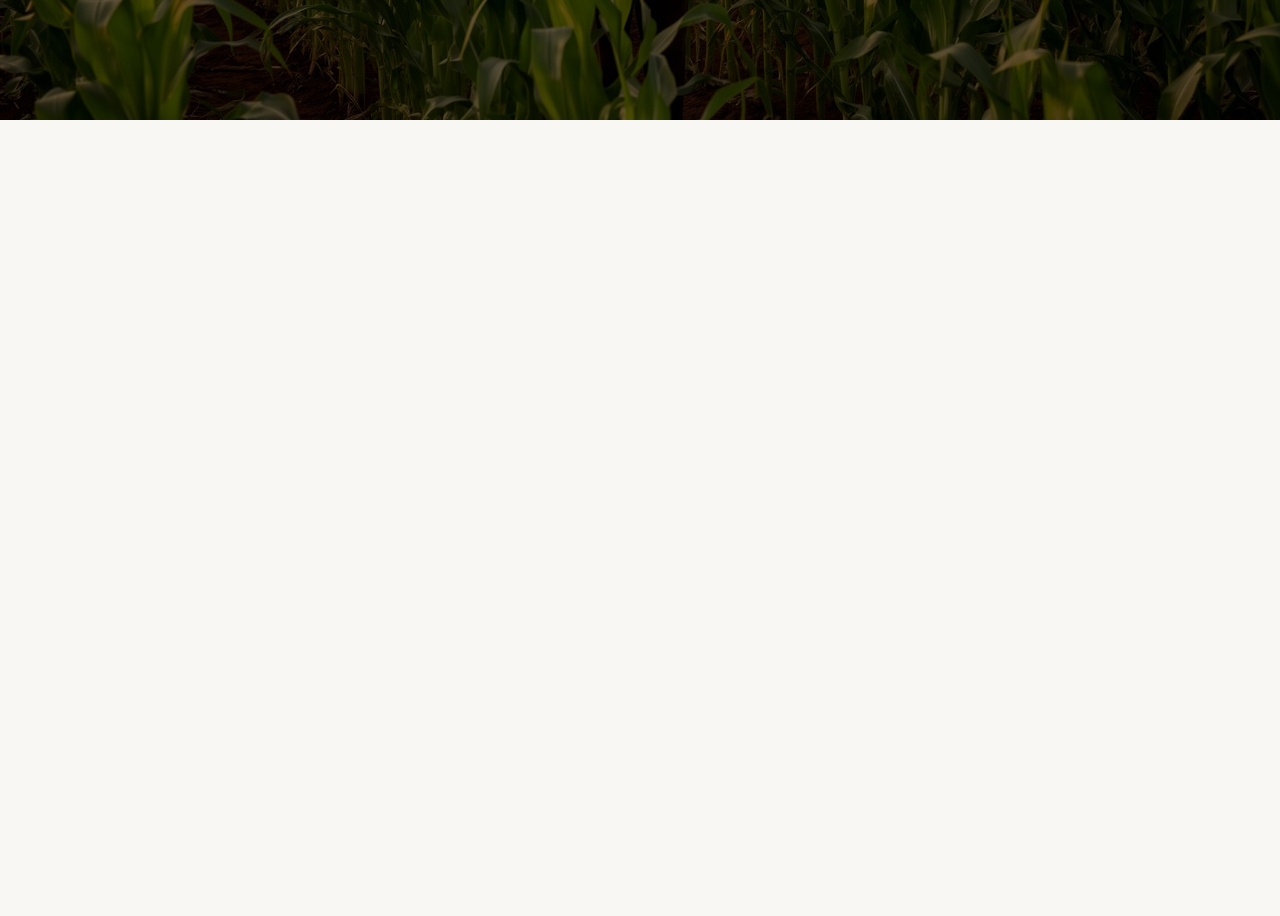
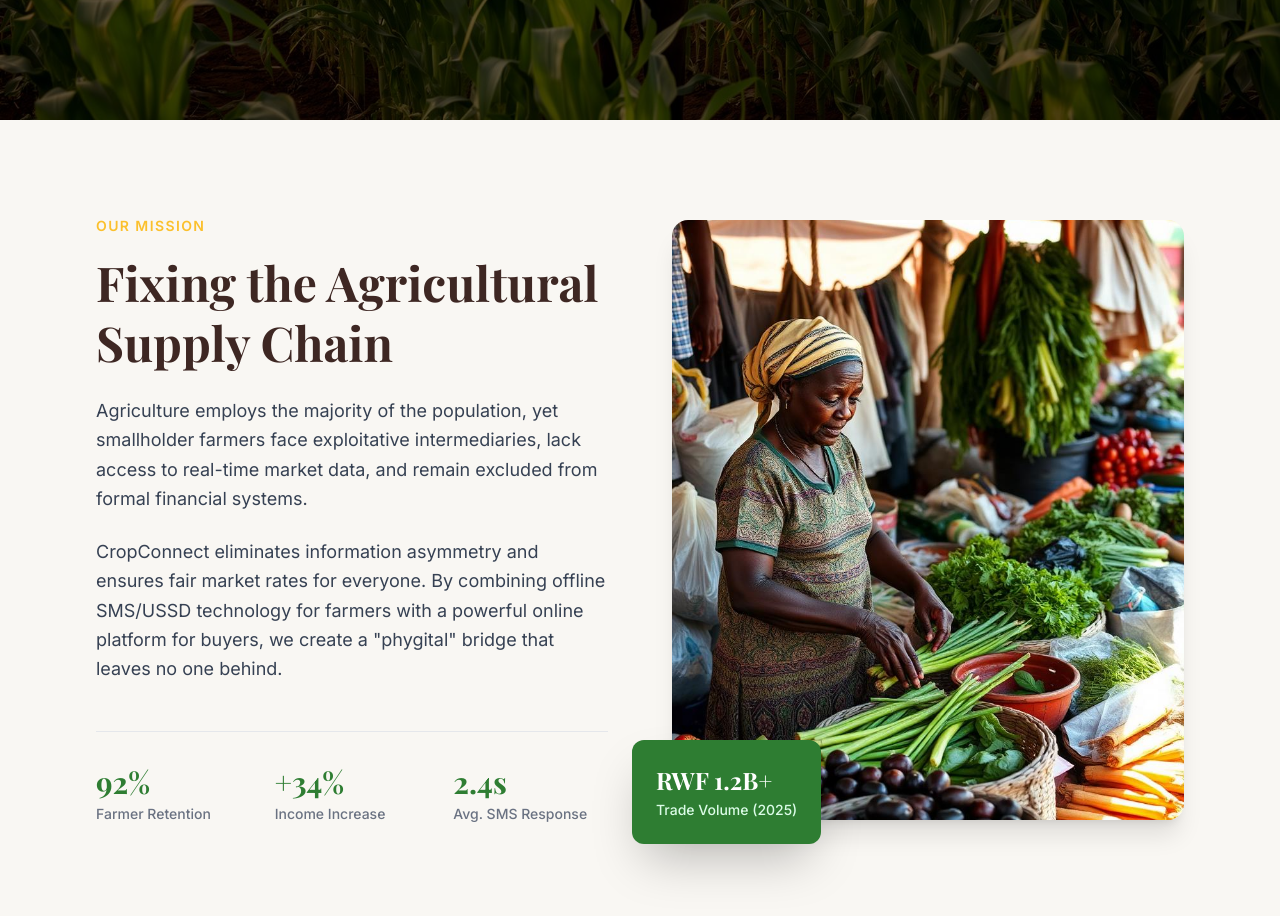
Before and after one commit to ISONIC0788/CropConnect-frontend, a React app in the folder frontend/: page / in a window 1280 px wide. Shown: the part 680-1596 px from the top of the page. Before the commit the page ends 800 px from the top, so only its background shows below. Built offline with nearby package versions, Linux system fonts and the light colour scheme; the HTML template or start-up script is replaced by a standard one.

Commit message:
feat[Mission]:added mssion on landining page

```diff
--- a/frontend/src/App.tsx
+++ b/frontend/src/App.tsx
@@ -1,11 +1,13 @@
 import Navbar from './components/Navbar'
 import Hero from './components/Hero'
+import Mission from './components/Mission'
 
 function App() {
   return (
     <main>
       <Navbar />
       <Hero />
+      <Mission />
     </main>
   )
 }
--- /dev/null
+++ b/frontend/src/components/Mission.tsx
@@ -0,0 +1,73 @@
+const Mission = () => {
+  return (
+    <section id="about" className="py-24 px-6 md:px-12 lg:px-24">
+      <div className="max-w-7xl mx-auto grid grid-cols-1 lg:grid-cols-2 gap-16 items-center">
+
+        {/* Left Column: Text and Statistics */}
+        <div className="font-sans">
+          {/* Eyebrow Title */}
+          <span className="text-accent font-bold tracking-widest uppercase text-sm mb-4 block">
+            Our Mission
+          </span>
+
+          {/* Main Heading in Playfair Display (Serif) */}
+          <h2 className="font-serif text-4xl md:text-5xl font-bold mb-6 text-brown leading-tight">
+            Fixing the Agricultural Supply Chain
+          </h2>
+
+          <div className="text-gray-700 text-lg leading-relaxed space-y-6 mb-12">
+            <p>
+              Agriculture employs the majority of the population, yet smallholder farmers
+              face exploitative intermediaries, lack access to real-time market data, and
+              remain excluded from formal financial systems.
+            </p>
+            <p>
+              CropConnect eliminates information asymmetry and ensures fair market
+              rates for everyone. By combining offline SMS/USSD technology for farmers
+              with a powerful online platform for buyers, we create a "phygital" bridge that
+              leaves no one behind.
+            </p>
+          </div>
+
+          {/* Three-Column Statistics Grid */}
+          <div className="grid grid-cols-3 gap-6 pt-8 border-t border-gray-200">
+            <div>
+              {/* Added font-serif here so it matches the headings */}
+              <div className="font-serif text-3xl font-bold text-primary mb-1">92%</div>
+              <div className="text-sm text-gray-500 font-medium">Farmer Retention</div>
+            </div>
+            <div>
+              {/* Added font-serif here */}
+              <div className="font-serif text-3xl font-bold text-primary mb-1">+34%</div>
+              <div className="text-sm text-gray-500 font-medium">Income Increase</div>
+            </div>
+            <div>
+              {/* Added font-serif here */}
+              <div className="font-serif text-3xl font-bold text-primary mb-1">2.4s</div>
+              <div className="text-sm text-gray-500 font-medium">Avg. SMS Response</div>
+            </div>
+          </div>
+        </div>
+
+        {/* Right Column: Image and Floating Badge */}
+        <div className="relative mt-12 lg:mt-0">
+          {/* Main Image */}
+          <img
+            src="/aboutmission.jpeg"
+            alt="Woman arranging fresh vegetables at a market"
+            className="w-full h-[600px] object-cover rounded-2xl shadow-xl"
+          />
+
+          {/* Floating Green Badge (Bottom Left) - Removed border-white classes */}
+          <div className="absolute -bottom-6 -left-6 md:-left-10 bg-primary text-white p-6 rounded-xl shadow-2xl max-w-[200px]">
+            <div className="font-serif font-bold text-2xl mb-1">RWF 1.2B+</div>
+            <div className="font-sans text-sm font-medium text-green-100">Trade Volume (2025)</div>
+          </div>
+        </div>
+
+      </div>
+    </section>
+  );
+};
+
+export default Mission;
--- a/frontend/src/components/Navbar.tsx
+++ b/frontend/src/components/Navbar.tsx
@@ -1,8 +1,35 @@
-import { useState } from 'react';
+import { useState, useEffect } from 'react';
 import { Menu, X } from 'lucide-react';
 
 const Navbar = () => {
   const [isOpen, setIsOpen] = useState(false);
+  const [isScrolled, setIsScrolled] = useState(false);
+
+  useEffect(() => {
+    const handleScroll = () => {
+      // Find the Mission section by its ID
+      const aboutSection = document.getElementById('about');
+
+      if (aboutSection) {
+        // getBoundingClientRect().top gives the exact distance from the top of the screen.
+        // 96 is the height of our navbar (h-24 = 6rem = 96px).
+        if (aboutSection.getBoundingClientRect().top <= 96) {
+          setIsScrolled(true);
+        } else {
+          setIsScrolled(false);
+        }
+      } else {
+        // Fallback just in case the section hasn't loaded
+        if (window.scrollY > 50) setIsScrolled(true);
+        else setIsScrolled(false);
+      }
+    };
+
+    window.addEventListener('scroll', handleScroll);
+    handleScroll(); // Check immediately on load
+
+    return () => window.removeEventListener('scroll', handleScroll);
+  }, []);
 
   const navLinks = [
     { name: 'About', href: '#about' },
@@ -13,14 +40,15 @@ const Navbar = () => {
   ];
 
   return (
-    // 1. Changed to 'absolute' positioning and 'bg-transparent'
-    <nav className="absolute top-0 left-0 w-full z-50 text-white font-sans bg-transparent">
+    <nav
+      className={`fixed top-0 left-0 w-full z-50 text-white font-sans transition-all duration-300 ${
+        isScrolled ? 'bg-primary shadow-lg py-0' : 'bg-transparent py-2'
+      }`}
+    >
       <div className="max-w-7xl mx-auto px-4 sm:px-6 lg:px-8">
         <div className="flex justify-between items-center h-24">
 
-          {/* Logo Section */}
           <div className="flex-shrink-0 flex items-center gap-3 cursor-pointer">
-            {/* 2. Removed the white background wrapper to make the logo transparent */}
             <img
               src="/crop_connect_log.png"
               alt="CropConnect Logo"
@@ -31,7 +59,6 @@ const Navbar = () => {
             </span>
           </div>
 
-          {/* Desktop Navigation Links */}
           <div className="hidden md:flex space-x-8 items-center">
             {navLinks.map((link) => (
               <a
@@ -47,7 +74,6 @@ const Navbar = () => {
             </button>
           </div>
 
-          {/* Mobile Menu Toggle Button */}
           <div className="md:hidden flex items-center">
             <button
               onClick={() => setIsOpen(!isOpen)}
@@ -59,10 +85,8 @@ const Navbar = () => {
         </div>
       </div>
 
-      {/* Mobile Dropdown Menu */}
-      {/* Kept the solid green background here so links are readable when opened over the image */}
       {isOpen && (
-        <div className="md:hidden bg-primary shadow-xl pb-6 pt-2 px-4 border-t border-green-800 absolute w-full left-0 top-24">
+        <div className="md:hidden bg-primary shadow-xl pb-6 pt-2 px-4 border-t border-green-800 absolute w-full left-0 top-[100%]">
           <div className="flex flex-col space-y-4 pt-2">
             {navLinks.map((link) => (
               <a
```
